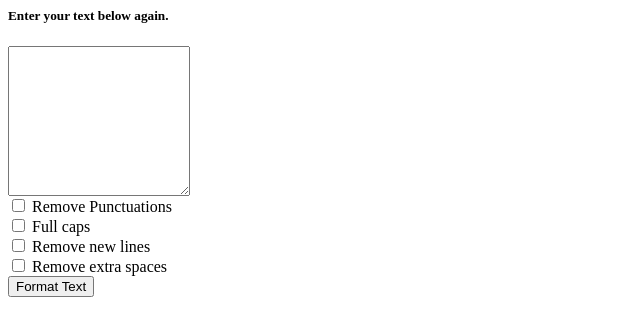
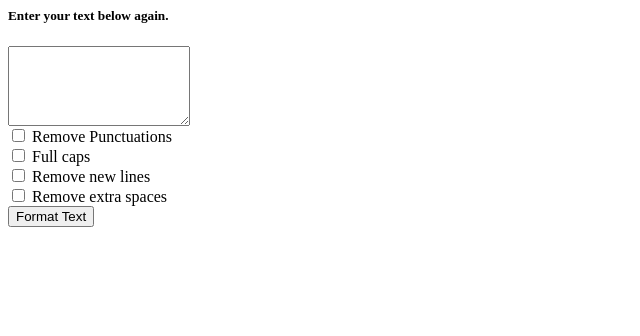
Before and after one commit to AlgoVoyager/Nishantanity, a Django app: template templates/text_input.html in a window 1280 px wide. Shown: the top 336 px of the page, without its empty margins (0-640 px from the left). Run offline with Django 4.2, Linux system fonts and the light colour scheme; the template is opened without the code that fills it, so the values that code supplies are empty.

Commit message:
another fix

```diff
--- a/templates/analyze.html
+++ b/templates/analyze.html
@@ -14,7 +14,7 @@
 <div class="container mb-1">
 
 <h2>Your Formatted Text -</h2>
-<div  style="background:#d4edda ;border : 1px solid grey;border-radius:5px;padding : 2px;margin : 10px 0px">
+<div  style="background:#d4edda ;border : 1px solid grey;border-radius:5px;padding : 2px;margin : 5px 0px">
   <pre class="overflow">{{ analyzed_text }}</pre>
 </div>
   <pre>{{ purpose }}</pre>
--- a/templates/text_input.html
+++ b/templates/text_input.html
@@ -5,7 +5,7 @@
       <!--    <textarea style='margin: 0px; width: 721px; height: 93px;'></textarea><br>-->
       <div class="form-group">
         <!--    <label for="exampleFormControlTextarea1">Example textarea</label>-->
-        <textarea required class="form-control" style="margin-top: 0px; margin-bottom: 0px; height: 150px;" id='text'
+        <textarea required class="form-control" style="margin-top: 0px; margin-bottom: 0px; height: 80px;" id='text'
           name='text' rows="3"></textarea>
       </div>
 
```
Also changed, not shown: db.sqlite3.
